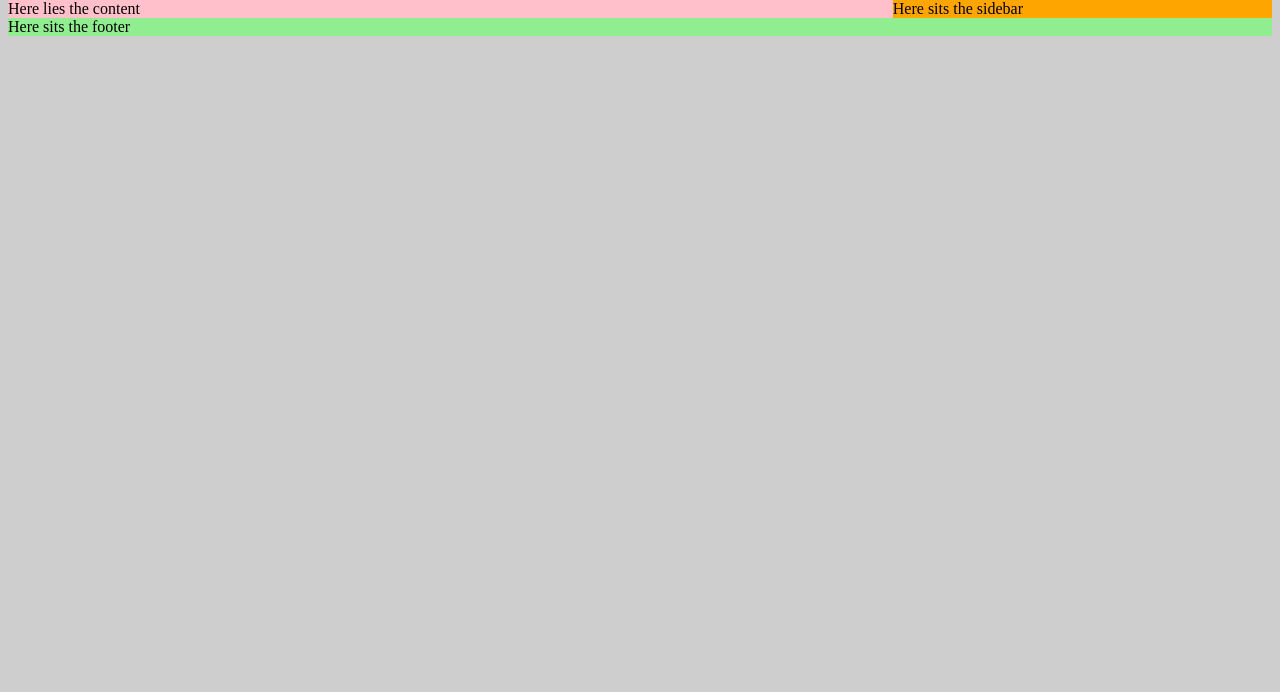
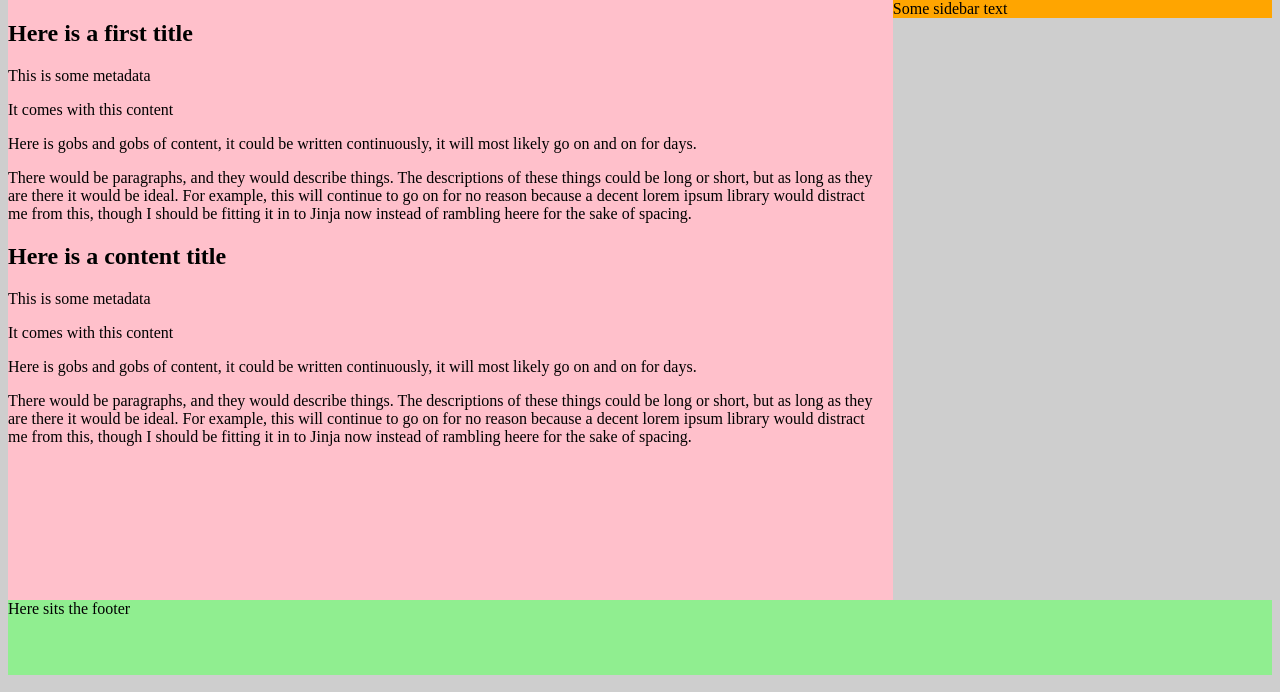
Before and after one commit to sshirokov/antipope, a Python web app: template templates/base.html in a window 1280 px wide. Shown: the part 108-800 px from the top of the page. Run offline with Jinja, Linux system fonts and the light colour scheme; the template is opened without the code that fills it, so the values that code supplies are empty.

Commit message:
Beterrer template

```diff
--- a/templates/base.html
+++ b/templates/base.html
@@ -4,17 +4,58 @@
     <link rel="stylesheet" type="text/css" href="media/css/main.css" />
   </head>
   <body>
+    <div id="container">
       <div id="header">
         <spand id="header_text">Antipope Blog</spand>
       </div>
       <div id="content">
-      <span>Here lies the content</span>
+        <div>
+          <h2>Here is a first title</h2>
+          <div>
+            <p>This is some metadata</p>
+            <p>It comes with this content</p>
+          </div>
+          <div>
+            <p>
+              Here is gobs and gobs of content, it could be written continuously,
+              it will most likely go on and on for days.
+            </p>
+            <p>
+              There would be paragraphs, and they would describe things.  The descriptions
+              of these things could be long or short, but as long as they are there it would be ideal.
+              For example, this will continue to go on for no reason because a decent lorem ipsum library
+              would distract me from this, though I should be fitting it in to Jinja now instead of rambling
+              heere for the sake of spacing.
+            </p>
+          </div>
+        </div>
+        <div>
+          <h2>Here is a content title</h2>
+          <div>
+            <p>This is some metadata</p>
+            <p>It comes with this content</p>
+          </div>
+          <div>
+            <p>
+              Here is gobs and gobs of content, it could be written continuously,
+              it will most likely go on and on for days.
+            </p>
+            <p>
+              There would be paragraphs, and they would describe things.  The descriptions
+              of these things could be long or short, but as long as they are there it would be ideal.
+              For example, this will continue to go on for no reason because a decent lorem ipsum library
+              would distract me from this, though I should be fitting it in to Jinja now instead of rambling
+              heere for the sake of spacing.
+            </p>
+          </div>
+        </div>
       </div>
       <div id="sidebar">
-      <span>Here sits the sidebar</span>
+        <span>Some sidebar text</span>
       </div>
       <div id="footer">
         <span>Here sits the footer</span>
       </div>
+    </div>
   </body>
 </html>
--- a/templates/media/css/main.css
+++ b/templates/media/css/main.css
@@ -2,11 +2,42 @@ body {
     background: #CECECE;
 }
 
+div#container {
+    width: 100%;
+    position: relative;
+}
+
 div#header {
-    min-width: 100%;
+    width: 100%;
     height: 100px;
     background: lightblue;
     position: relative;
+}
+
+div#content {
+    background: pink;
+    width: 70%;
+    position: relative;
+    float: left;
+    min-height: 600px;
+}
+
+div#content > * {
+    margin-right: 20px;
+}
+
+div#sidebar {
+    width: 30%;
+    float: left;
+    background: orange;
+}
+
+div#footer {
+    width: 100%;
+    background: lightgreen;
+    position: relative;
+    min-height: 75px;
+    float: left;
 }
 
 #header_text {
@@ -16,21 +47,9 @@ div#header {
     bottom: 0;
 }
 
-div#content {
-    background: pink;
-    /*width: 70%;*/
-    width: 70%;
-    position: relative;
-    float: left;
+
+div#sidebar h3 {
+    font-size: 16px;
+    text-decoration: underline;
+    text-align: center;
 }
-
-div#sidebar {
-    background: orange;
-    width: 30%;
-    position: relative;
-    float: left;
-}
-
-div#footer {
-    background: lightgreen;
-}
```
Lines whose indentation alone changed are shown as unchanged.
